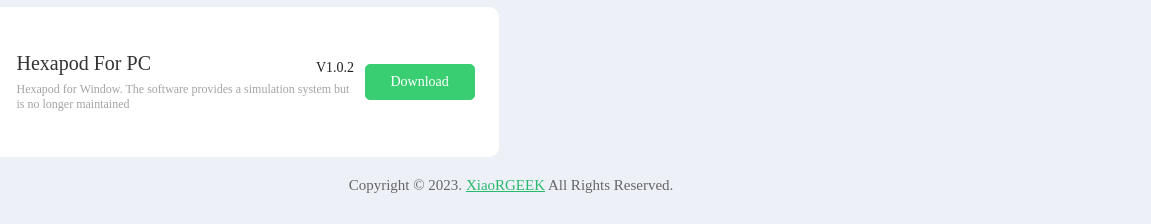
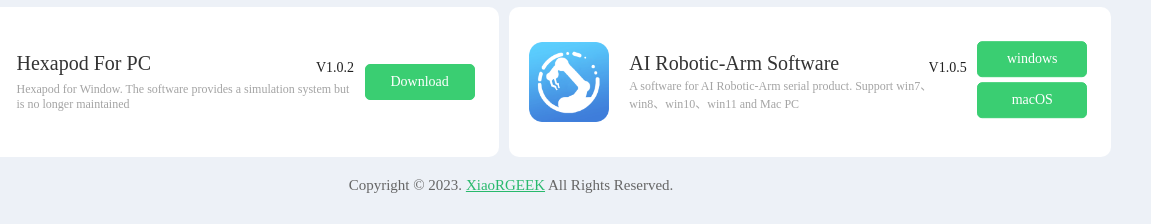
Before and after one commit to XiaoRGEEK/DownloadCenterTemplate, a plain HTML site: page index.html in a window 1280 px wide. Shown: the part 733-957 px from the top of the page, 129-1280 px from the left. Drawn offline with Linux system fonts and the light colour scheme.

Commit message:
添加AI六自由度机械臂控制软件

```diff
--- a/index.html
+++ b/index.html
@@ -161,6 +161,22 @@
                     </div>
                 </div>
             </div>
+
+            <div class="container">
+                <div class="photo"><img src="./software/image/smart-arm.png" /></div>
+                <div class="software-content">
+                    <div class="my-info">
+                        <p class="my-name">AI Robotic-Arm Software</p>
+                        <p class="my-version">V1.0.5</p>
+                        <p class="my-desc">A software for AI Robotic-Arm serial product. Support win7、win8、win10、win11 and Mac PC</p>
+                        <div class="my-down-btns  sub">
+                            <a class="btn" href="./software/pc/smart-arm.Setup.1.0.5.exe">windows</a>
+                            <a class="btn two" href="./software/pc/smart-arm-1.0.5.dmg">macOS</a>
+                        </div>
+                    </div>
+                </div>
+            </div>
+
         </div>
 
 
```
Also changed, not shown: software/image/smart-arm.png (added), 2 other files.
